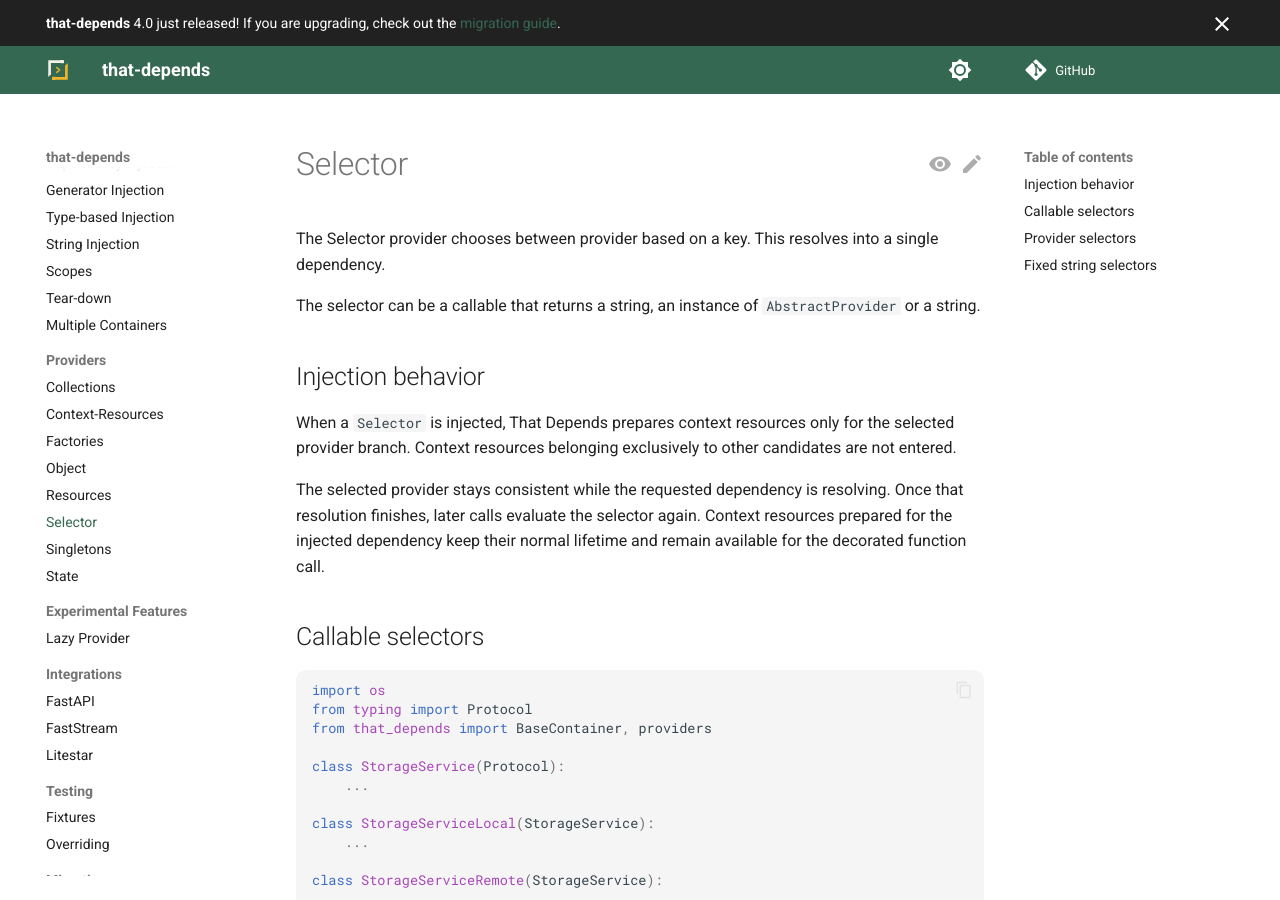
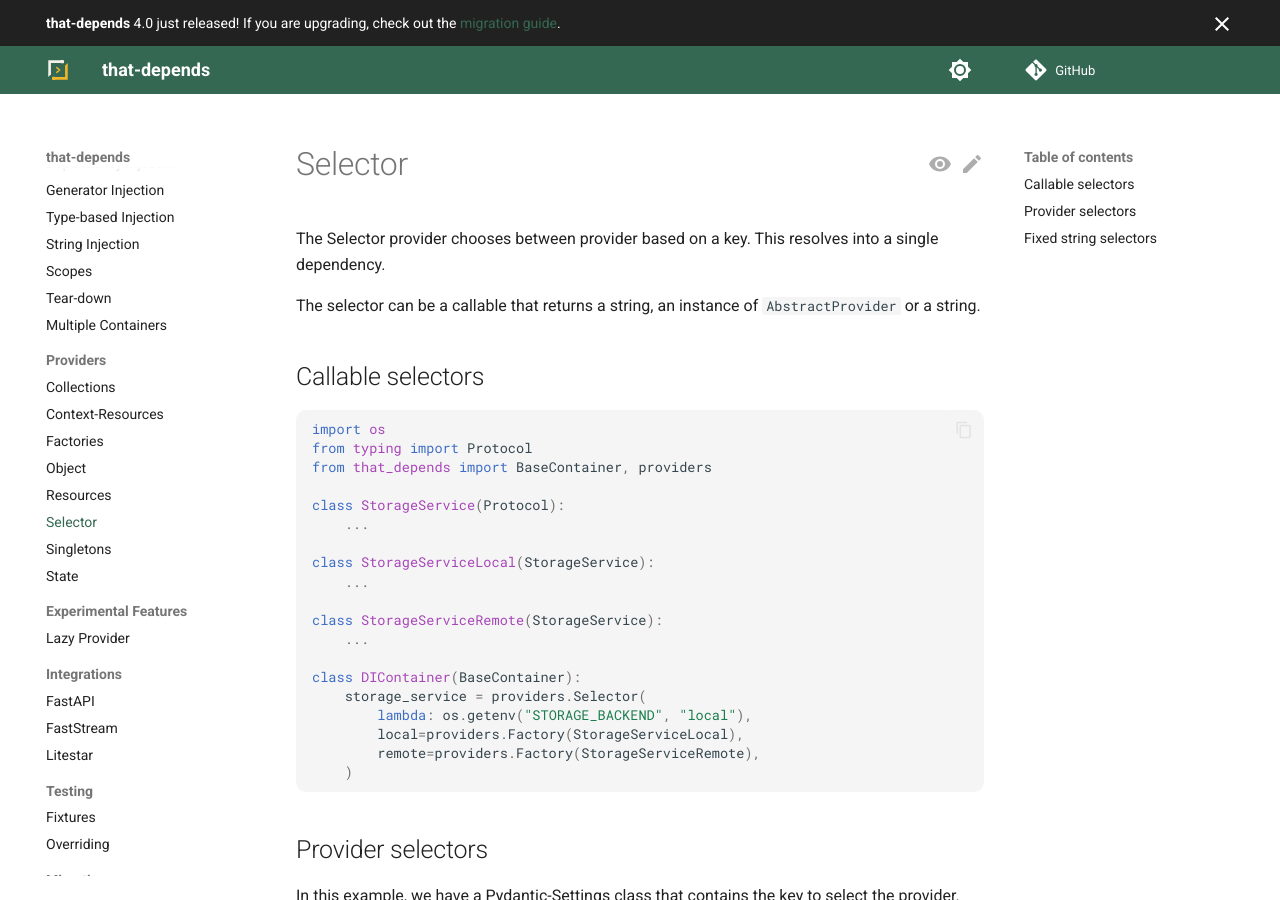
Before and after one commit to modern-python/that-depends, an MkDocs documentation site: the page built from docs/providers/selector.md, in a window 1280 px wide and 900 px high. Built offline with MkDocs 1.6.1 and Material for MkDocs 9.7.7, drawn with Linux system fonts in a browser that asks for light colours; comment, search, counter and statistics services are not loaded.

Commit message:
docs: removed selector change.

```diff
--- a/docs/providers/selector.md
+++ b/docs/providers/selector.md
@@ -3,12 +3,6 @@
 The Selector provider chooses between provider based on a key. This resolves into a single dependency.
 
 The selector can be a callable that returns a string, an instance of `AbstractProvider` or a string.
-
-## Injection behavior
-
-When a `Selector` is injected, That Depends prepares context resources only for the selected provider branch. Context resources belonging exclusively to other candidates are not entered.
-
-The selected provider stays consistent while the requested dependency is resolving. Once that resolution finishes, later calls evaluate the selector again. Context resources prepared for the injected dependency keep their normal lifetime and remain available for the decorated function call.
 
 ## Callable selectors
 
```
